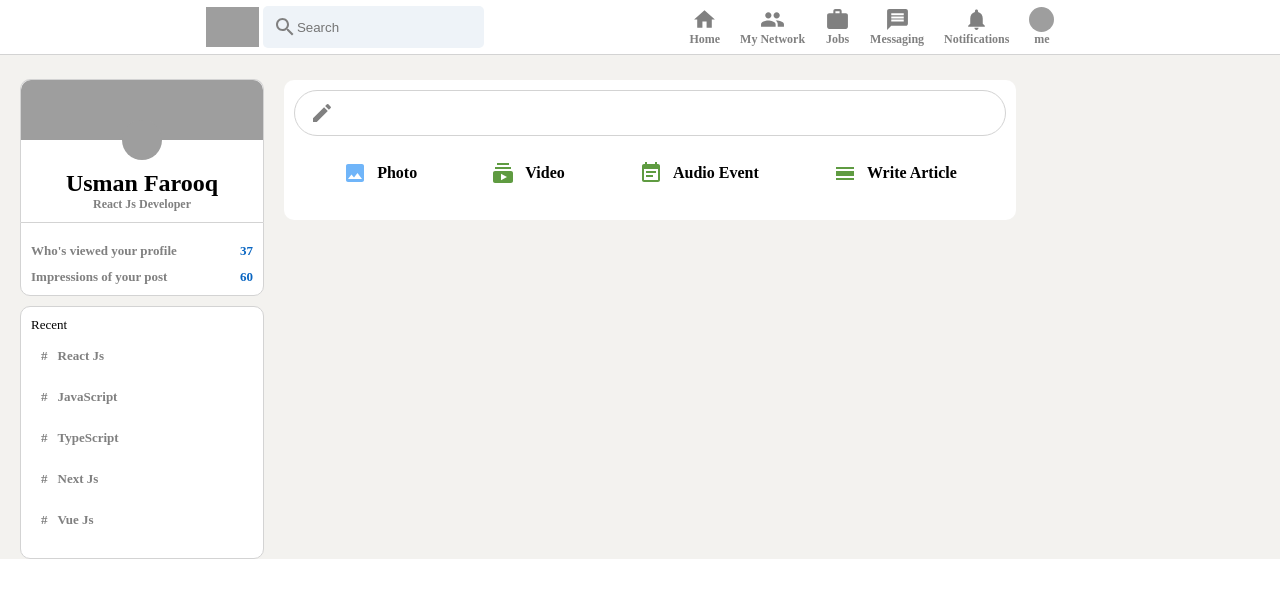
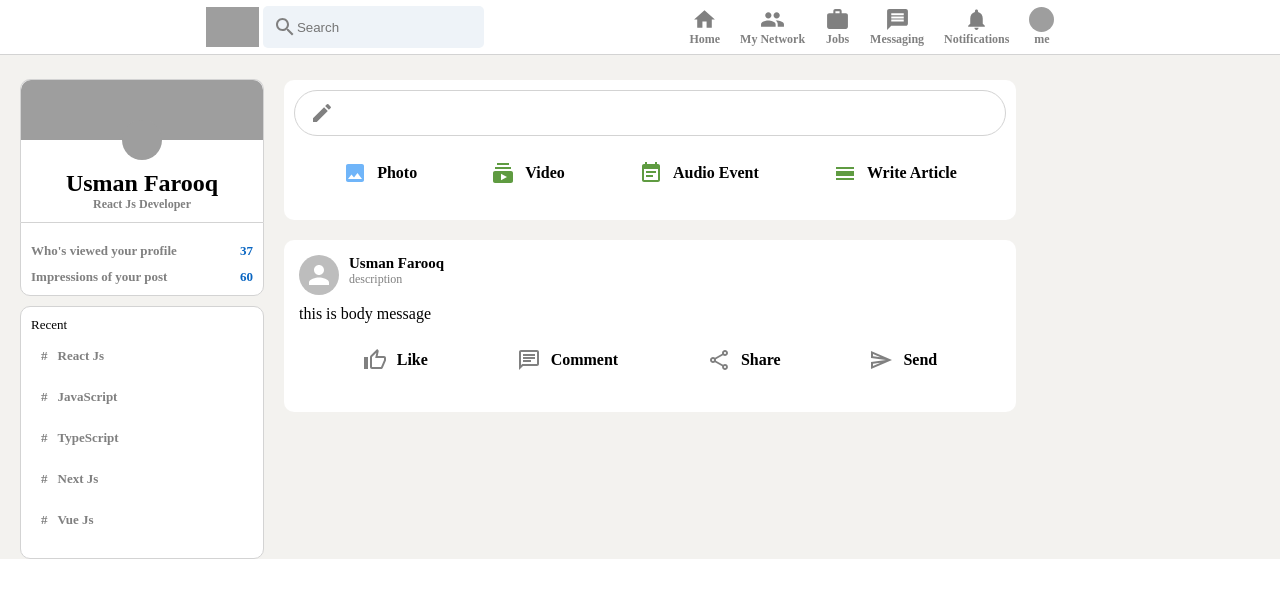
Before and after one commit to musmanfarooq/LinkedIn---Clone, a React (Create React App) app: page / in a window 1280 px wide. Shown: the top 598 px of the page. Built offline with nearby package versions, Linux system fonts and the light colour scheme; grey boxes are pictures that could not be loaded.

Commit message:
added firebase

```diff
--- a/src/Components/NewsFeed.js
+++ b/src/Components/NewsFeed.js
@@ -5,11 +5,18 @@ import {
   Image,
   Subscriptions,
 } from "@mui/icons-material";
-import React from "react";
+import React, { useState } from "react";
 import InputOptions from "./InputOptions";
 import "./NewsFeed.css";
+import Post from "./Post";
 
 function NewsFeed() {
+  const [post, setPost] = useState([]);
+
+  function sendPostHandler(e) {
+    e.preventDefault();
+  }
+
   return (
     <div className="feed">
       <div className="feed__InputContainer">
@@ -17,7 +24,9 @@ function NewsFeed() {
           <Create />
           <form>
             <input type="text" />
-            <button type="submit">Send</button>
+            <button type="submit" onClick={sendPostHandler}>
+              Send
+            </button>
           </form>
         </div>
         <div className="feed__InputOption">
@@ -31,6 +40,14 @@ function NewsFeed() {
           />
         </div>
       </div>
+      {post.map((post) => (
+        <Post />
+      ))}
+      <Post
+        name="Usman Farooq"
+        description="description"
+        message="this is body message"
+      />
     </div>
   );
 }
--- /dev/null
+++ b/src/Components/Post.css
@@ -0,0 +1,33 @@
+.post {
+  background-color: #fff;
+  padding: 15px;
+  margin-bottom: 10px;
+  border-radius: 10px;
+}
+
+.post__header {
+  display: flex;
+  margin-bottom: 10px;
+}
+
+.post__info {
+  margin-left: 10px;
+}
+
+.post__info p {
+  font-size: 12px;
+  color: gray;
+}
+
+.post__info h2 {
+  font-size: 15px;
+}
+
+.post__body {
+  overflow-wrap: anywhere;
+}
+
+.post__buttons {
+  display: flex;
+  justify-content: space-evenly;
+}
--- /dev/null
+++ b/src/Components/Post.js
@@ -0,0 +1,35 @@
+import {
+  ChatOutlined,
+  SendOutlined,
+  ShareOutlined,
+  ThumbUpAltOutlined,
+} from "@mui/icons-material";
+import { Avatar } from "@mui/material";
+import React from "react";
+import InputOptions from "./InputOptions";
+import "./Post.css";
+
+function Post({ name, description, message, photoUrl }) {
+  return (
+    <div className="post">
+      <div className="post__header">
+        <Avatar />
+        <div className="post__info">
+          <h2>{name}</h2>
+          <p>{description}</p>
+        </div>
+      </div>
+      <div className="post__body">
+        <p>{message}</p>
+      </div>
+      <div className="post__buttons">
+        <InputOptions Icon={ThumbUpAltOutlined} title="Like" color="gray" />
+        <InputOptions Icon={ChatOutlined} title="Comment" color="gray" />
+        <InputOptions Icon={ShareOutlined} title="Share" color="gray" />
+        <InputOptions Icon={SendOutlined} title="Send" color="gray" />
+      </div>
+    </div>
+  );
+}
+
+export default Post;
```
Also changed, not shown: src/firebase.js (added, +8 -0 lines).
